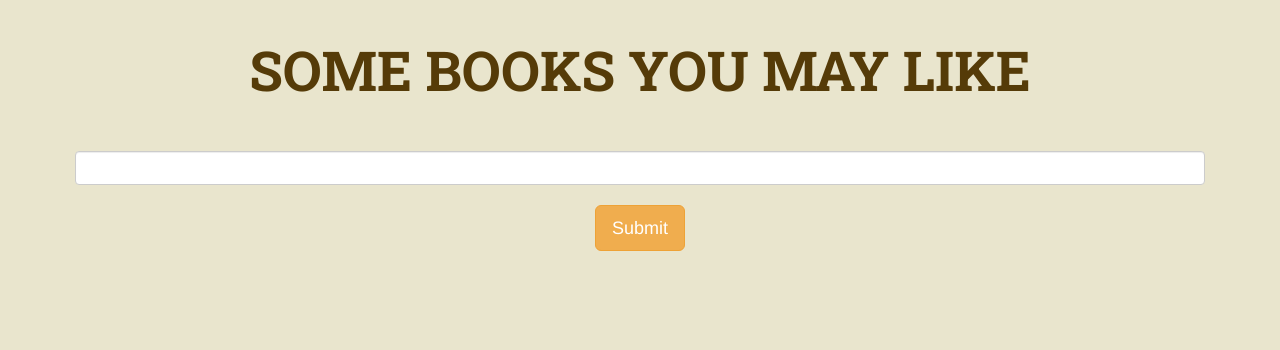
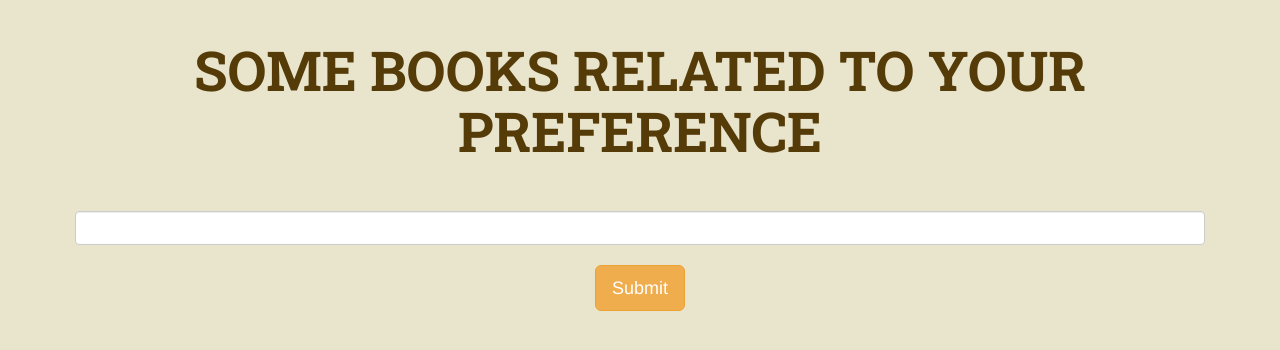
Before and after one commit to hongphuc3701/Desicion-Support-System, a Flask app: page /foryou in a window 1280 px wide. Shown: the part 52-402 px from the top of the page. Run offline with Flask 2, Linux system fonts and the light colour scheme; parts of the project's set-up code (start-up, migrations or seed data) failed here and were passed over.

Commit message:
Update foryou.html

```diff
--- a/templates/foryou.html
+++ b/templates/foryou.html
@@ -87,7 +87,7 @@
     <div class="container-fluid">
         <div class="row">
             <div class="col-md-12">
-                <h1 class="text-white" style="font-size:55px; margin-bottom: 50px;">SOME BOOKS YOU MAY LIKE</h1>
+                <h1 class="text-white" style="font-size:55px; margin-bottom: 50px;">SOME BOOKS RELATED TO YOUR PREFERENCE</h1>
                 <form action="/foryou_books" method="POST">
                     <input name="user_input" type="text" class="form-control"><br>
                    <center> <input type="submit" class="btn btn-outline btn-warning btn-lg"> </center>
```
